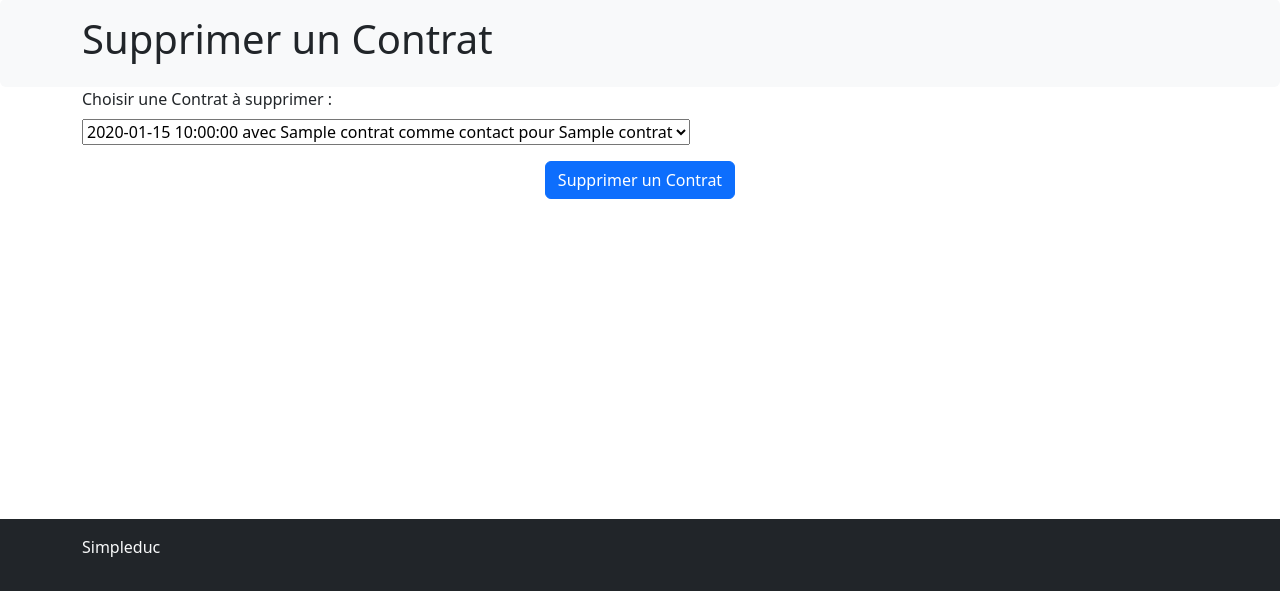
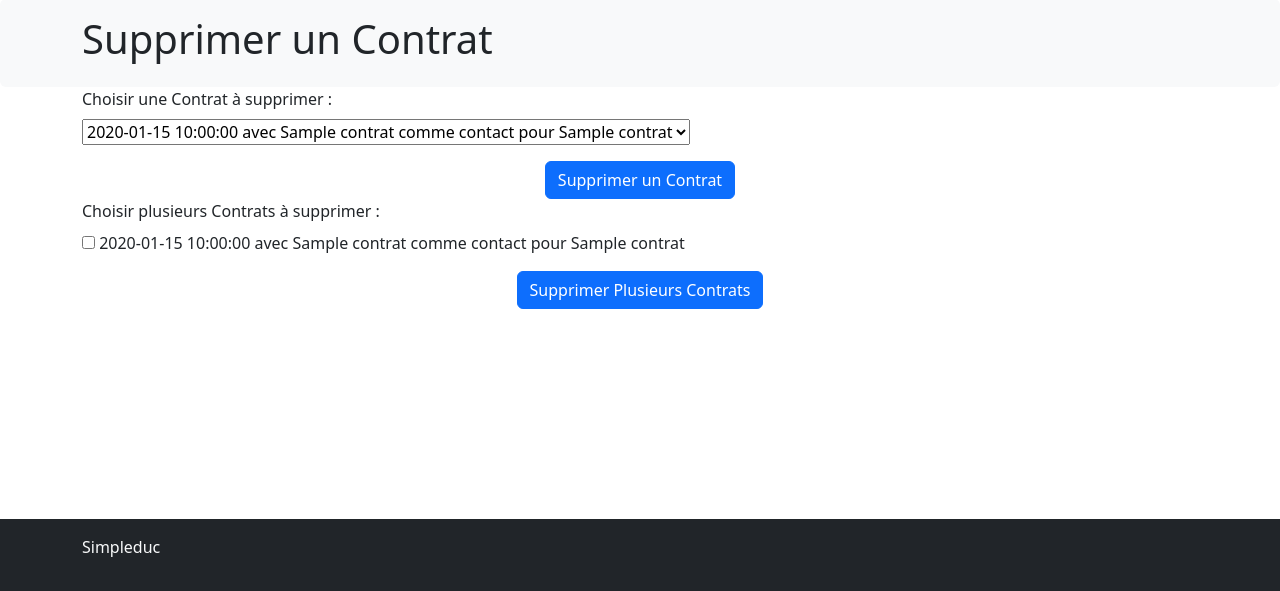
Before and after one commit to MelB04/projet1E5SLAM, a PHP site: template template/delContrat.html.twig in a window 1280 px wide. Shown: the part 209-800 px from the top of the page. Run offline with PHP 8.4, Linux system fonts and the light colour scheme; the template is opened without the code that fills it: most values are stand-ins (such as "Sample title", 1, 10 or a date in 2020); some libraries are stand-ins or nearby versions.

Commit message:
checkout

```diff
--- a/template/delContrat.html.twig
+++ b/template/delContrat.html.twig
@@ -28,20 +28,18 @@
     </form>
 
 
-    <!--<form action="index.php?page=delContrat" method="POST">
+    <form action="index.php?page=delContrat" method="POST">
         <div class="mb-3">
             <label for="ContratLabel" class="form-label">Choisir plusieurs Contrats à supprimer :</label>
             <div>
-                <select name="Contrat" size="1">
-                    {% for contrat in contrats %}
-                        <option value={{ contrat.IDContrat }}>{{ contrat.DateSignature }} avec {{ contrat.NomContact }} comme contact pour {{ contrat.NomEntreprise }}</option>
-                    {% endfor %}
-                </select>
+                {% for contrat in contrats %}
+                    <input type="checkbox" name="contrat[]" value={{ contrat.IDContrat }}> {{ contrat.DateSignature }} avec {{ contrat.NomContact }} comme contact pour {{ contrat.NomEntreprise }}<br>
+                {% endfor %}
             </div>
         </div>
         <div align="center">
-            <button type="submit" class="btn btn-primary" name="btnDelContrat" href="">Supprimer un Contrat</button>
+            <button type="submit" class="btn btn-primary" name="btnDelPlusieursContrats" href="">Supprimer Plusieurs Contrats</button>
         </div>
-    </form>-->
+    </form>
 </div>
 {% endblock %}
```
Also changed, not shown: src/controller/DelContratController.php (+8 -0 lines).
